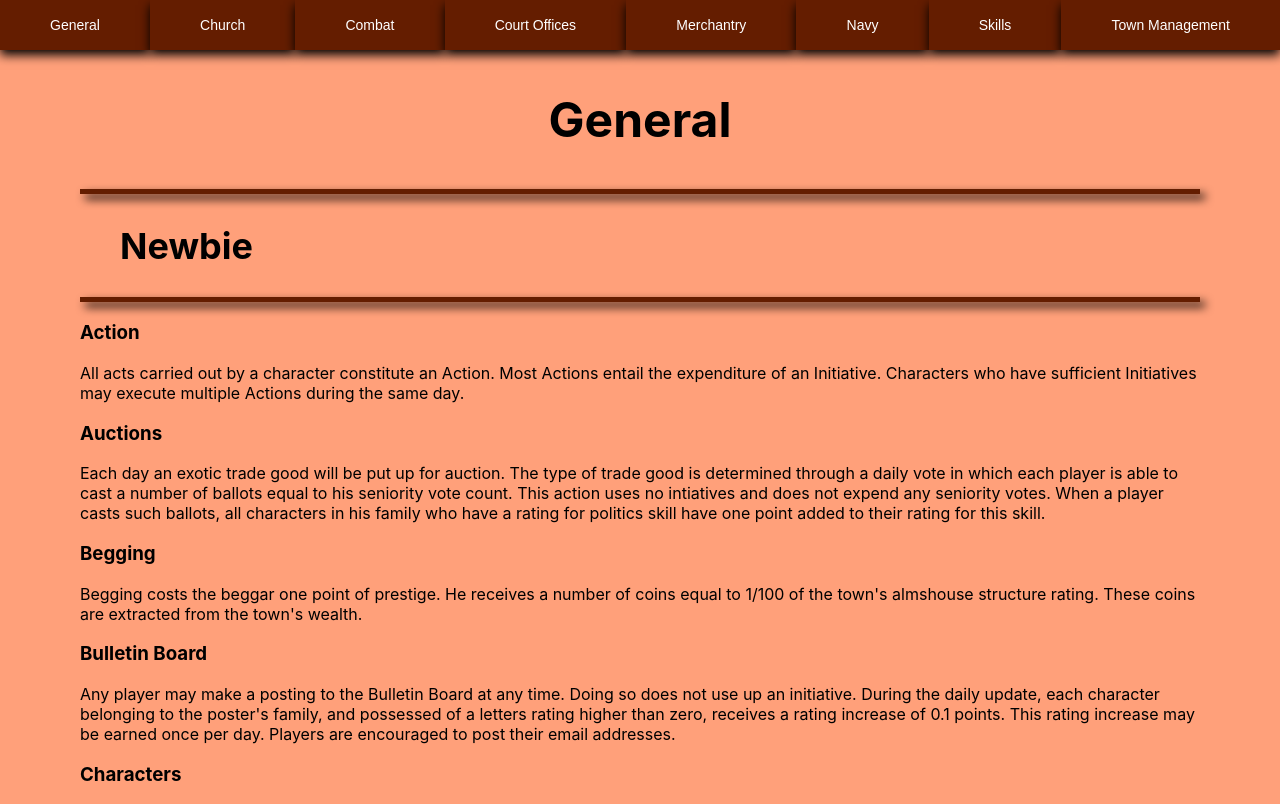
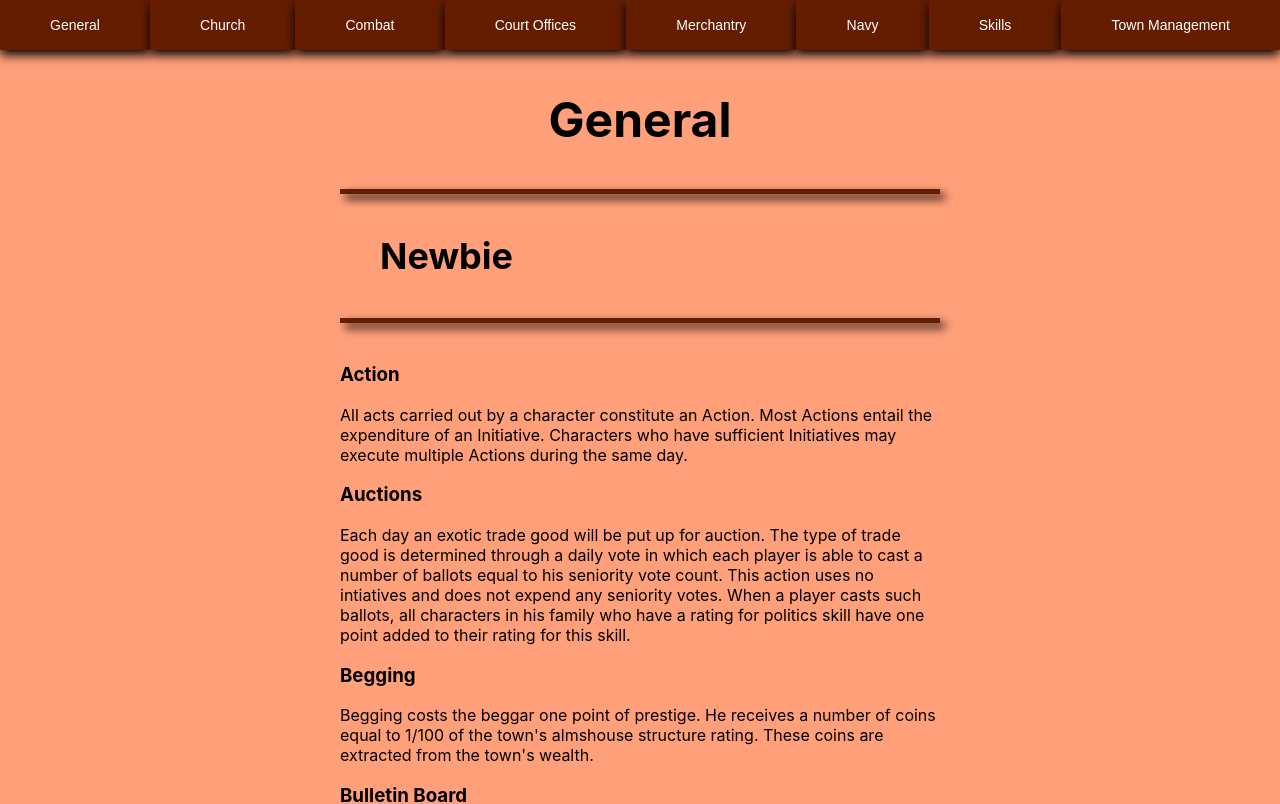
Before and after one commit to matt-a-t/rensimHelp, a React (Create React App) app: page / in a window 1280 px wide. Shown: the top 804 px of the page. Built offline with nearby package versions, Linux system fonts and the light colour scheme.

Commit message:
style changes

```diff
--- a/src/App.css
+++ b/src/App.css
@@ -6,6 +6,13 @@ article {
 	/* background-color: #fff; */
 	margin: 0 40px;
 	padding: 0 40px;
+}
+
+@media screen and (min-width: 700px) {
+	article {
+		width: 600px;
+		margin-left: calc(50% - 340px);
+	}
 }
 
 nav {
@@ -41,4 +48,5 @@ hr {
 	background-color: #641d00;
 	border: none;
 	box-shadow: 5px 5px 10px black;
+	margin: 40px 0;
 }
```
